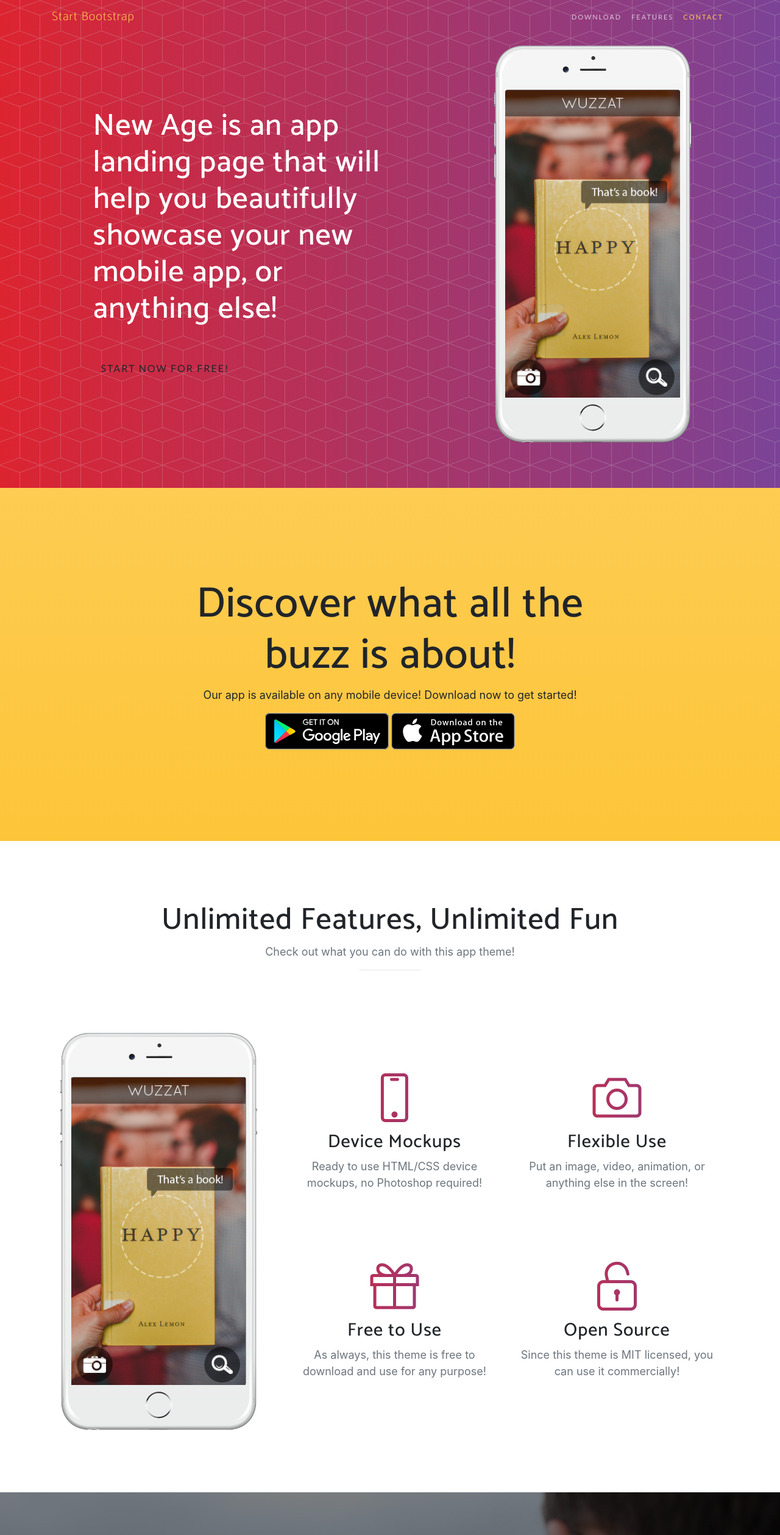
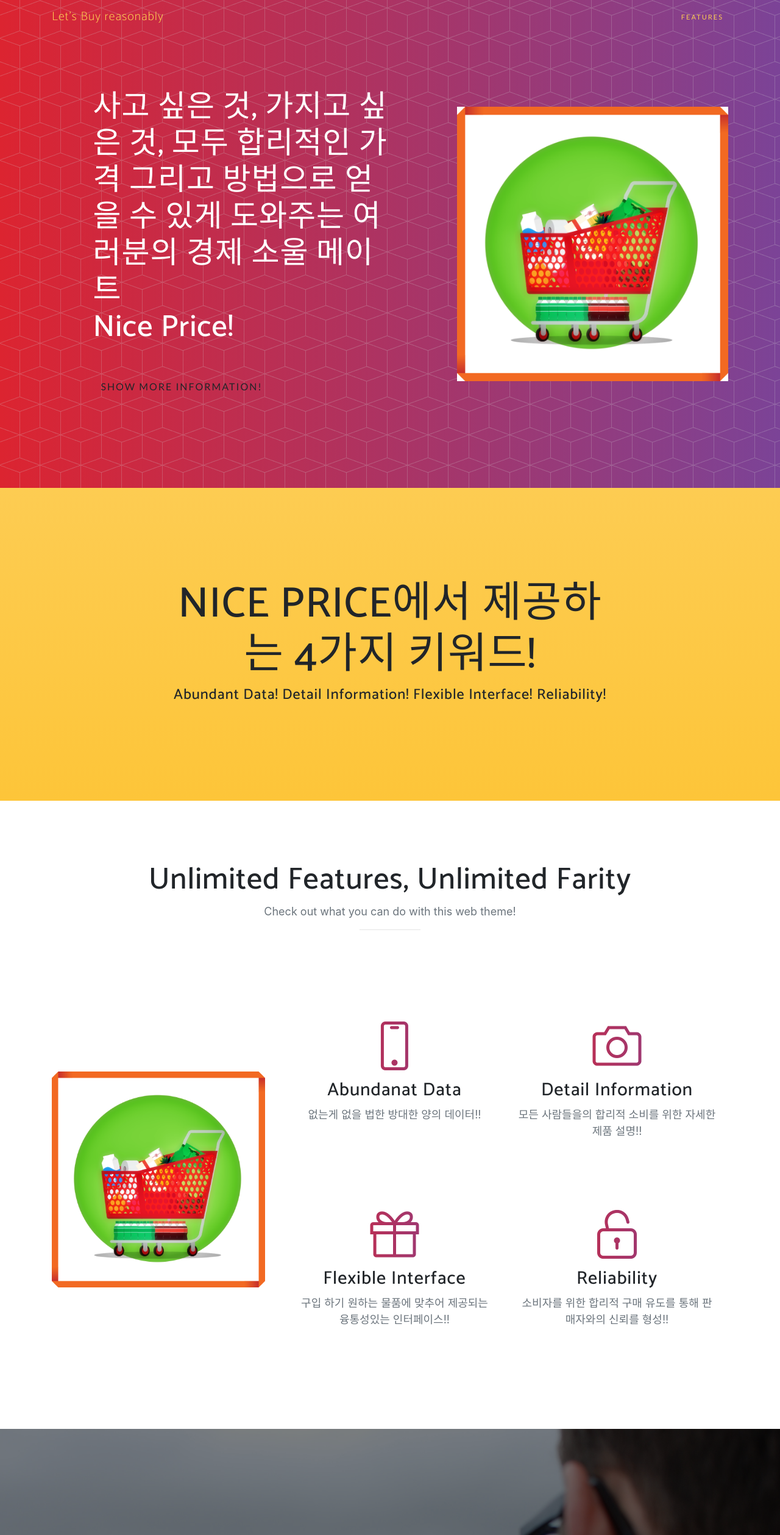
Before and after one commit to MoSangIl/Assignment.github.io, a website with bundled scripts: page startbootstrap-new-age-gh-pages/index.html in a window 1280 px wide. Shown: the top 2517 px of the page at 61% size. Built offline with nearby package versions, Linux system fonts and the light colour scheme; a web font is replaced by a local one.

Commit message:
html file 상일 웹사이트로 수정 완료

```diff
--- a/startbootstrap-new-age-gh-pages/index.html
+++ b/startbootstrap-new-age-gh-pages/index.html
@@ -8,7 +8,7 @@
   <meta name="description" content="">
   <meta name="author" content="">
 
-  <title>New Age - Start Bootstrap Theme</title>
+  <title>Welcome to nicePrice</title>
 
   <!-- Bootstrap core CSS -->
   <link href="vendor/bootstrap/css/bootstrap.min.css" rel="stylesheet">
@@ -33,7 +33,7 @@
   <!-- Navigation -->
   <nav class="navbar navbar-expand-lg navbar-light fixed-top" id="mainNav">
     <div class="container">
-      <a class="navbar-brand js-scroll-trigger" href="#page-top">Start Bootstrap</a>
+      <a class="navbar-brand js-scroll-trigger" href="#page-top">Let's Buy reasonably</a>
       <button class="navbar-toggler navbar-toggler-right" type="button" data-toggle="collapse" data-target="#navbarResponsive" aria-controls="navbarResponsive" aria-expanded="false" aria-label="Toggle navigation">
         Menu
         <i class="fas fa-bars"></i>
@@ -41,13 +41,7 @@
       <div class="collapse navbar-collapse" id="navbarResponsive">
         <ul class="navbar-nav ml-auto">
           <li class="nav-item">
-            <a class="nav-link js-scroll-trigger" href="#download">Download</a>
-          </li>
-          <li class="nav-item">
             <a class="nav-link js-scroll-trigger" href="#features">Features</a>
-          </li>
-          <li class="nav-item">
-            <a class="nav-link js-scroll-trigger" href="#contact">Contact</a>
           </li>
         </ul>
       </div>
@@ -59,24 +53,12 @@
       <div class="row h-100">
         <div class="col-lg-7 my-auto">
           <div class="header-content mx-auto">
-            <h1 class="mb-5">New Age is an app landing page that will help you beautifully showcase your new mobile app, or anything else!</h1>
-            <a href="#download" class="btn btn-outline btn-xl js-scroll-trigger">Start Now for Free!</a>
+            <h1 class="mb-5">사고 싶은 것, 가지고 싶은 것, 모두 합리적인 가격 그리고 방법으로 얻을 수 있게 도와주는 여러분의 경제 소울 메이트 <br> Nice Price!</h1>
+            <a href="#download" class="btn btn-outline btn-xl js-scroll-trigger">SHOW MORE INFORMATION!</a>
           </div>
         </div>
         <div class="col-lg-5 my-auto">
-          <div class="device-container">
-            <div class="device-mockup iphone6_plus portrait white">
-              <div class="device">
-                <div class="screen">
-                  <!-- Demo image for screen mockup, you can put an image here, some HTML, an animation, video, or anything else! -->
-                  <img src="img/demo-screen-1.jpg" class="img-fluid" alt="">
-                </div>
-                <div class="button">
-                  <!-- You can hook the "home button" to some JavaScript events or just remove it -->
-                </div>
-              </div>
-            </div>
-          </div>
+          <img src="img/demo_represent_2.png" class="img-fluid" alt="">
         </div>
       </div>
     </div>
@@ -86,12 +68,10 @@
     <div class="container">
       <div class="row">
         <div class="col-md-8 mx-auto">
-          <h2 class="section-heading">Discover what all the buzz is about!</h2>
-          <p>Our app is available on any mobile device! Download now to get started!</p>
-          <div class="badges">
-            <a class="badge-link" href="#"><img src="img/google-play-badge.svg" alt=""></a>
-            <a class="badge-link" href="#"><img src="img/app-store-badge.svg" alt=""></a>
-          </div>
+          <h2 class="section-heading">NICE PRICE에서 제공하는 4가지 키워드!</h2>
+          <h4>
+            Abundant Data! Detail Information! Flexible Interface! Reliability!
+          </h4>
         </div>
       </div>
     </div>
@@ -100,25 +80,13 @@
   <section class="features" id="features">
     <div class="container">
       <div class="section-heading text-center">
-        <h2>Unlimited Features, Unlimited Fun</h2>
-        <p class="text-muted">Check out what you can do with this app theme!</p>
+        <h2>Unlimited Features, Unlimited Farity</h2>
+        <p class="text-muted">Check out what you can do with this web theme!</p>
         <hr>
       </div>
       <div class="row">
         <div class="col-lg-4 my-auto">
-          <div class="device-container">
-            <div class="device-mockup iphone6_plus portrait white">
-              <div class="device">
-                <div class="screen">
-                  <!-- Demo image for screen mockup, you can put an image here, some HTML, an animation, video, or anything else! -->
-                  <img src="img/demo-screen-1.jpg" class="img-fluid" alt="">
-                </div>
-                <div class="button">
-                  <!-- You can hook the "home button" to some JavaScript events or just remove it -->
-                </div>
-              </div>
-            </div>
-          </div>
+          <img src="img/demo_represent_2.png" class="img-fluid" alt="">
         </div>
         <div class="col-lg-8 my-auto">
           <div class="container-fluid">
@@ -126,15 +94,15 @@
               <div class="col-lg-6">
                 <div class="feature-item">
                   <i class="icon-screen-smartphone text-primary"></i>
-                  <h3>Device Mockups</h3>
-                  <p class="text-muted">Ready to use HTML/CSS device mockups, no Photoshop required!</p>
+                  <h3>Abundanat Data</h3>
+                  <p class="text-muted">없는게 없을 법한 방대한 양의 데이터!!</p>
                 </div>
               </div>
               <div class="col-lg-6">
                 <div class="feature-item">
                   <i class="icon-camera text-primary"></i>
-                  <h3>Flexible Use</h3>
-                  <p class="text-muted">Put an image, video, animation, or anything else in the screen!</p>
+                  <h3>Detail Information</h3>
+                  <p class="text-muted">모든 사람들을의 합리적 소비를 위한 자세한 제품 설명!!</p>
                 </div>
               </div>
             </div>
@@ -142,15 +110,15 @@
               <div class="col-lg-6">
                 <div class="feature-item">
                   <i class="icon-present text-primary"></i>
-                  <h3>Free to Use</h3>
-                  <p class="text-muted">As always, this theme is free to download and use for any purpose!</p>
+                  <h3>Flexible Interface</h3>
+                  <p class="text-muted">구입 하기 원하는 물품에 맞추어 제공되는 융통성있는 인터페이스!!</p>
                 </div>
               </div>
               <div class="col-lg-6">
                 <div class="feature-item">
                   <i class="icon-lock-open text-primary"></i>
-                  <h3>Open Source</h3>
-                  <p class="text-muted">Since this theme is MIT licensed, you can use it commercially!</p>
+                  <h3>Reliability</h3>
+                  <p class="text-muted">소비자를 위한 합리적 구매 유도를 통해 판매자와의 신뢰를 형성!!</p>
                 </div>
               </div>
             </div>
@@ -163,36 +131,11 @@
   <section class="cta">
     <div class="cta-content">
       <div class="container">
-        <h2>Stop waiting.<br>Start building.</h2>
-        <a href="#contact" class="btn btn-outline btn-xl js-scroll-trigger">Let's Get Started!</a>
+        <h2>Stop wasting.<br>Start BUYing.</h2>
+        <a href="#" class="btn btn-outline btn-xl js-scroll-trigger">Let's Get Started!</a>
       </div>
     </div>
     <div class="overlay"></div>
-  </section>
-
-  <section class="contact bg-primary" id="contact">
-    <div class="container">
-      <h2>We
-        <i class="fas fa-heart"></i>
-        new friends!</h2>
-      <ul class="list-inline list-social">
-        <li class="list-inline-item social-twitter">
-          <a href="#">
-            <i class="fab fa-twitter"></i>
-          </a>
-        </li>
-        <li class="list-inline-item social-facebook">
-          <a href="#">
-            <i class="fab fa-facebook-f"></i>
-          </a>
-        </li>
-        <li class="list-inline-item social-google-plus">
-          <a href="#">
-            <i class="fab fa-google-plus-g"></i>
-          </a>
-        </li>
-      </ul>
-    </div>
   </section>
 
   <footer>
@@ -200,13 +143,7 @@
       <p>&copy; Your Website 2019. All Rights Reserved.</p>
       <ul class="list-inline">
         <li class="list-inline-item">
-          <a href="#">Privacy</a>
-        </li>
-        <li class="list-inline-item">
-          <a href="#">Terms</a>
-        </li>
-        <li class="list-inline-item">
-          <a href="#">FAQ</a>
+          <a href="#">go to home</a>
         </li>
       </ul>
     </div>
```
Also changed, not shown: startbootstrap-new-age-gh-pages/img/demo_represent_2.png (added).
